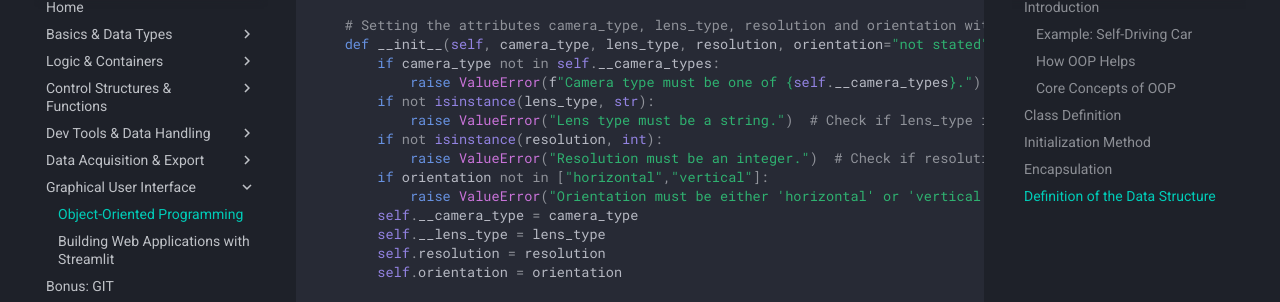
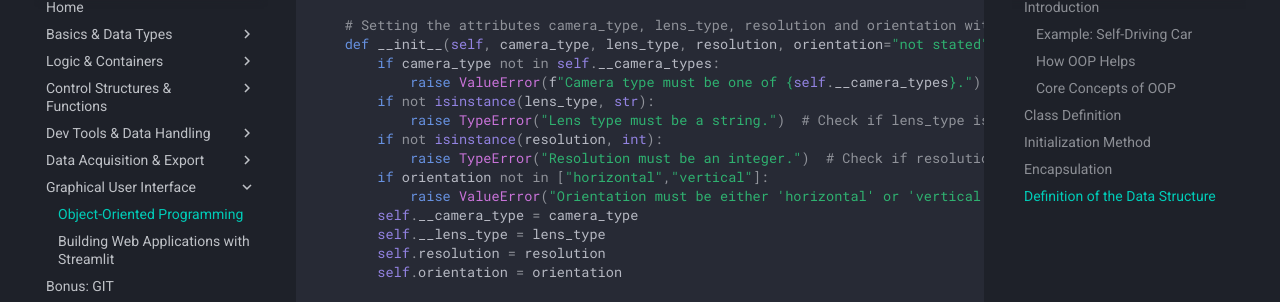
Before and after one commit to mciwing/mciwing.github.io, an MkDocs documentation site: the page built from docs/python-extensive/oop.md, in a window 1280 px wide and 900 px high, scrolled down 7042 px. Shown: the part 149-451 px from the top of the window. Built offline with MkDocs 1.6.1 and Material for MkDocs 9.7.7, drawn with Linux system fonts in a browser that asks for light colours; comment, search, counter and statistics services are not loaded.

Commit message:
Update docs/python-extensive/oop.md
Co-authored-by: Jakob Klotz <jakob.klotz@mci.edu>

```diff
--- a/docs/python-extensive/oop.md
+++ b/docs/python-extensive/oop.md
@@ -246,9 +246,9 @@ class Camera:
         if camera_type not in self.__camera_types:
             raise ValueError(f"Camera type must be one of {self.__camera_types}.")  # Check if camera_type is one attribute from list.
         if not isinstance(lens_type, str):
-            raise ValueError("Lens type must be a string.")  # Check if lens_type is a string.
+            raise TypeError("Lens type must be a string.")  # Check if lens_type is a string.
         if not isinstance(resolution, int):
-            raise ValueError("Resolution must be an integer.")  # Check if resolution is an integer.
+            raise TypeError("Resolution must be an integer.")  # Check if resolution is an integer.
         if orientation not in ["horizontal","vertical"]:
             raise ValueError("Orientation must be either 'horizontal' or 'vertical'.")  # Check if orientation is one attribute from list.
         self.__camera_type = camera_type
```
